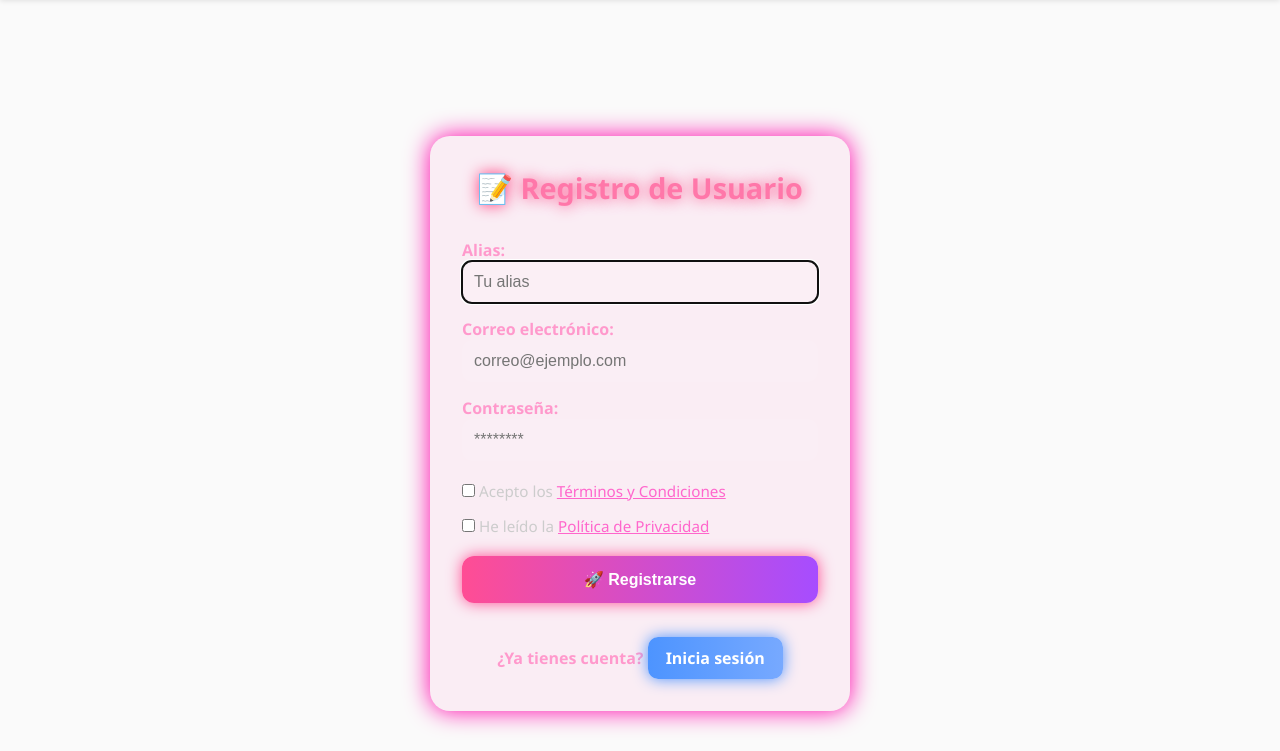
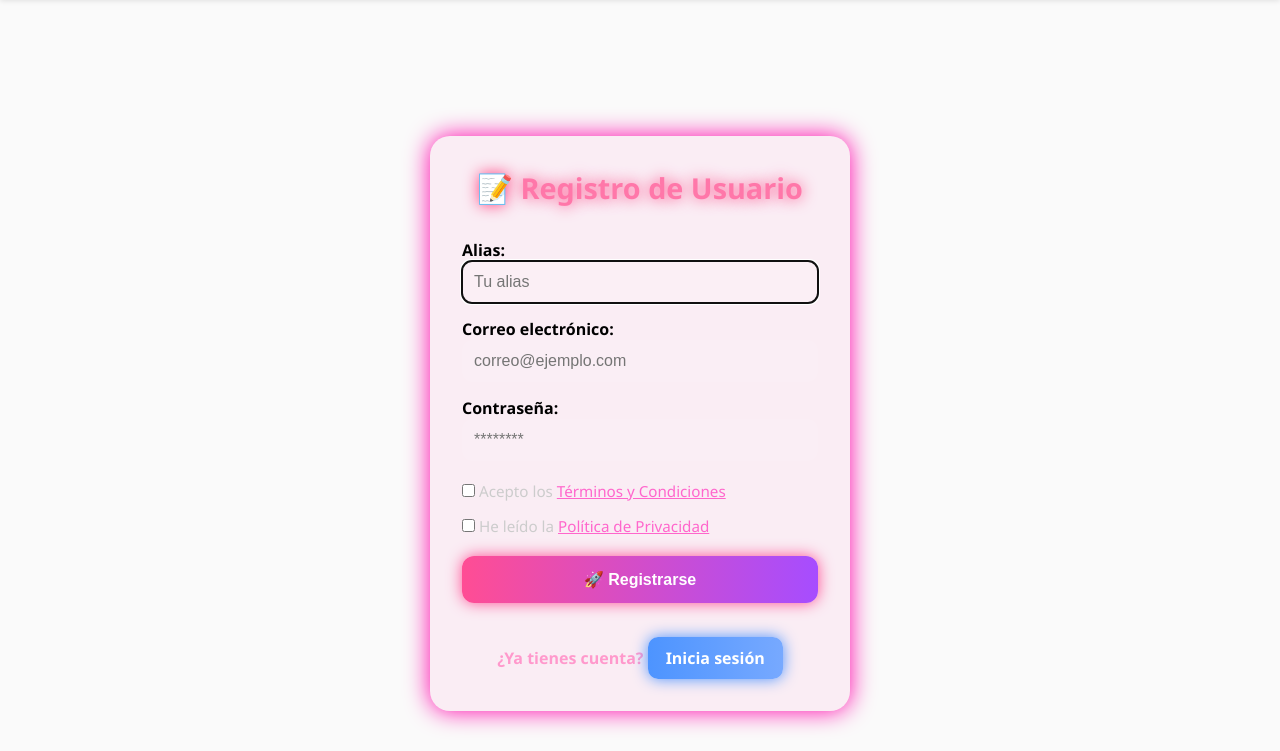
Before and after one commit to micha869/hotquiz, a Flask app: page /registro in a window 1280 px wide. Shown: the part 50-801 px from the top of the page. Run offline with Flask 3, Linux system fonts and the light colour scheme; parts of the project's set-up code (start-up, migrations or seed data) failed here and were passed over.

Commit message:
atualizar documentos

```diff
--- a/templates/registro.html
+++ b/templates/registro.html
@@ -9,7 +9,7 @@
     </h1>
 
     <form method="POST" action="{{ url_for('registro') }}" id="registro-form" style="margin-top: 2rem;">
-        <label for="alias" style="color: #ff99cc; font-weight: 700;">Alias:</label>
+        <label for="alias" style="color: #000000; font-weight: 700;">Alias:</label>
         <input
             type="text"
             id="alias"
@@ -21,7 +21,7 @@
             style="width: 100%; padding: 12px; margin-bottom: 15px; border-radius: 10px; border: none; background: rgba(255,255,255,0.1); color: #fff; font-size: 1rem;"
         >
 
-        <label for="email" style="color: #ff99cc; font-weight: 700;">Correo electrónico:</label>
+        <label for="email" style="color: #000000; font-weight: 700;">Correo electrónico:</label>
         <input
             type="email"
             id="email"
@@ -32,7 +32,7 @@
             style="width: 100%; padding: 12px; margin-bottom: 15px; border-radius: 10px; border: none; background: rgba(255,255,255,0.1); color: #fff; font-size: 1rem;"
         >
 
-        <label for="password" style="color: #ff99cc; font-weight: 700;">Contraseña:</label>
+        <label for="password" style="color: #000000; font-weight: 700;">Contraseña:</label>
         <input
             type="password"
             id="password"
```
